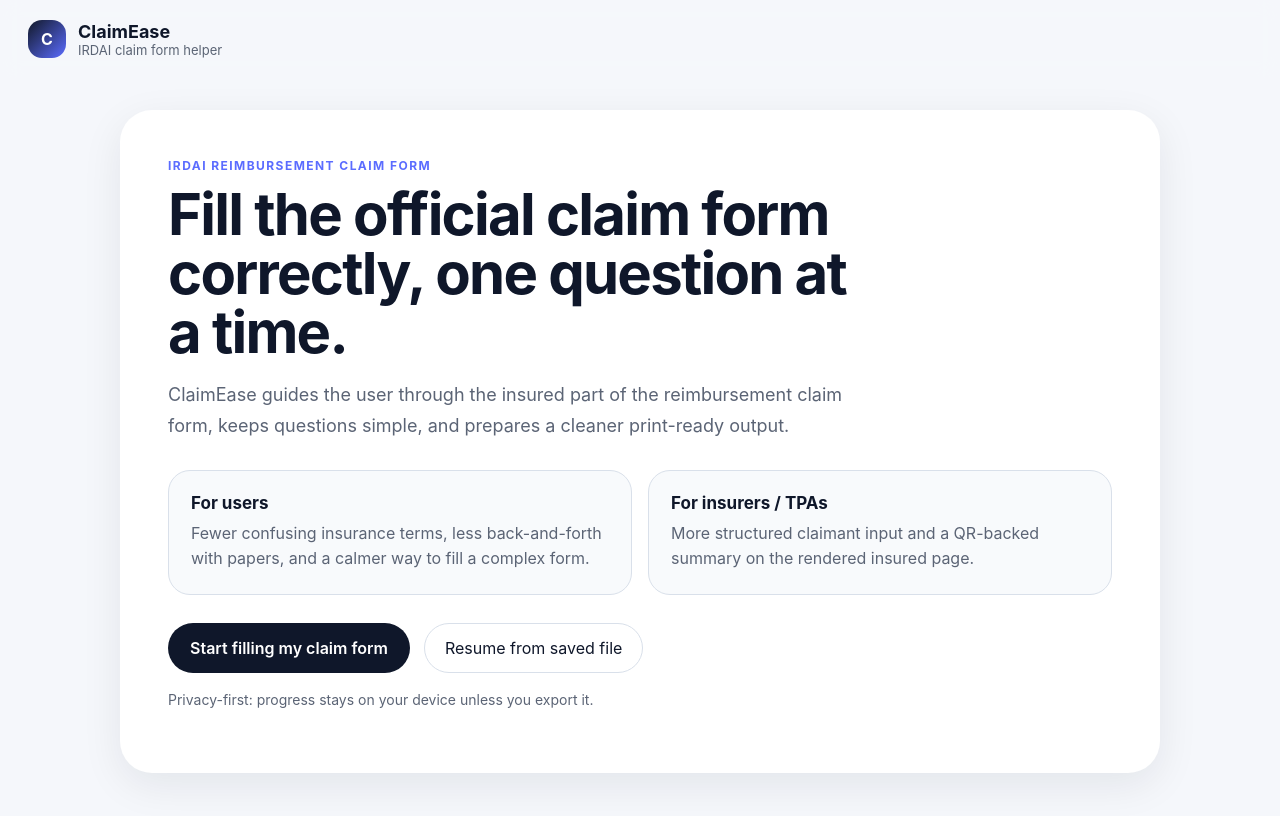
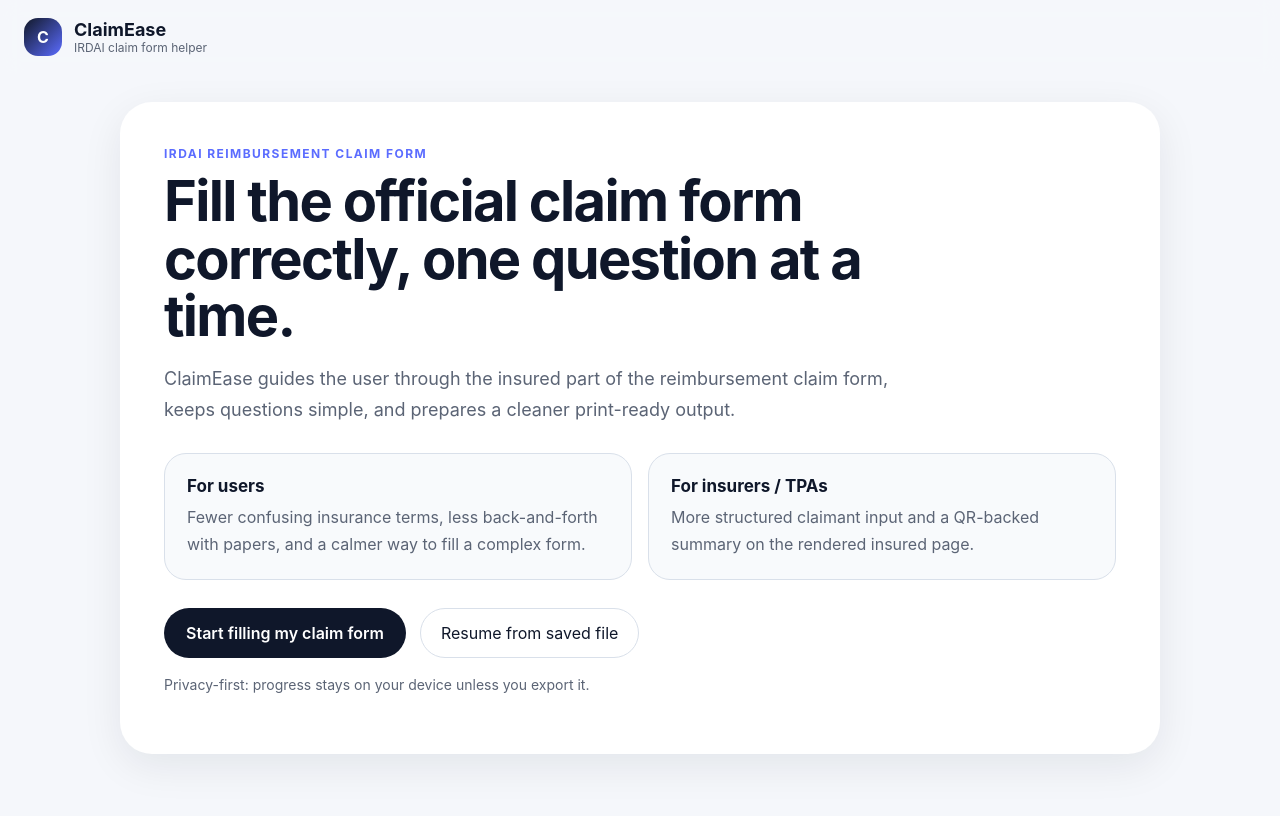
Before and after one commit to ksvb1729/claimease, a React (Vite) app: page / in a window 1280 px wide. Shown: the top 816 px of the page. Built offline with nearby package versions, Linux system fonts and the light colour scheme.

Commit message:
Refactor CSS styles for layout and responsiveness

```diff
--- a/src/styles.css
+++ b/src/styles.css
@@ -31,6 +31,11 @@ label {
   font: inherit;
 }
 
+img {
+  max-width: 100%;
+  display: block;
+}
+
 .app-shell {
   min-height: 100vh;
 }
@@ -42,7 +47,7 @@ label {
   display: flex;
   align-items: center;
   justify-content: space-between;
-  padding: 20px 28px;
+  padding: 18px 24px;
   background: rgba(245, 247, 251, 0.88);
   backdrop-filter: blur(10px);
 }
@@ -70,7 +75,7 @@ label {
 }
 
 .brand-subtitle {
-  font-size: 13px;
+  font-size: 12px;
   color: var(--muted);
 }
 
@@ -81,7 +86,7 @@ label {
 }
 
 .landing {
-  padding: 32px 20px 80px;
+  padding: 28px 20px 72px;
 }
 
 .hero {
@@ -92,7 +97,7 @@ label {
 .hero-copy {
   background: var(--panel);
   border-radius: 32px;
-  padding: 48px;
+  padding: 44px;
   box-shadow: var(--shadow);
 }
 
@@ -107,14 +112,14 @@ label {
 
 .hero h1 {
   margin: 0 0 14px;
-  max-width: 720px;
-  font-size: clamp(34px, 5vw, 58px);
-  line-height: 1.02;
+  max-width: 780px;
+  font-size: clamp(34px, 5vw, 56px);
+  line-height: 1.03;
   letter-spacing: -0.03em;
 }
 
 .hero-text {
-  max-width: 720px;
+  max-width: 760px;
   font-size: 18px;
   line-height: 1.7;
   color: var(--muted);
@@ -142,7 +147,7 @@ label {
 .benefit-card p {
   margin: 0;
   color: var(--muted);
-  line-height: 1.6;
+  line-height: 1.65;
 }
 
 .cta-row {
@@ -181,7 +186,8 @@ label {
 }
 
 .privacy-line,
-.muted {
+.muted,
+.review-note {
   color: var(--muted);
   line-height: 1.6;
 }
@@ -189,6 +195,11 @@ label {
 .privacy-line {
   margin-top: 16px;
   font-size: 14px;
+}
+
+.review-note {
+  margin-top: 16px;
+  font-size: 13px;
 }
 
 .main-stage {
@@ -408,40 +419,45 @@ label {
   background: white;
   box-shadow: 0 10px 30px rgba(15, 23, 42, 0.12);
   overflow: hidden;
+  isolation: isolate;
 }
 
-.page-bg {
+.form-template {
   position: absolute;
   inset: 0;
-  background-repeat: no-repeat;
-  background-size: cover;
-  background-position: center;
-}
-
-.page-a {
-  background-image:
-    linear-gradient(to bottom, rgba(255,255,255,0.92), rgba(255,255,255,0.92)),
-    url("/Claim_Form_Page_1.png");
-}
-
-.page-b {
-  background-image:
-    linear-gradient(to bottom, rgba(255,255,255,0.97), rgba(255,255,255,0.97)),
-    url("/Claim_Form_Page_3.png");
+  width: 100%;
+  height: 100%;
+  object-fit: cover;
 }
 
 .page-overlay {
   position: absolute;
   inset: 0;
+  z-index: 2;
+}
+
+.page-qr {
+  position: absolute;
+  top: 12px;
+  right: 14px;
+  width: 72px;
+  height: 72px;
+  display: grid;
+  place-items: center;
+  background: rgba(255, 255, 255, 0.9);
+  border: 1px solid #d7dbe5;
+  border-radius: 8px;
 }
 
 .pdf-text {
   position: absolute;
+  z-index: 3;
   white-space: nowrap;
   overflow: hidden;
   text-overflow: ellipsis;
-  color: #111827;
+  color: #0f172a;
   line-height: 1;
+  letter-spacing: 0;
 }
 
 .page-break {
@@ -486,6 +502,8 @@ label {
   body,
   #root {
     background: white;
+    -webkit-print-color-adjust: exact;
+    print-color-adjust: exact;
   }
 
   .no-print {
@@ -495,6 +513,12 @@ label {
   .app-shell,
   .preview-stage,
   .form-preview-wrap {
+    padding: 0;
+    margin: 0;
+  }
+
+  .review-layout {
+    display: block;
     padding: 0;
     margin: 0;
   }
```
